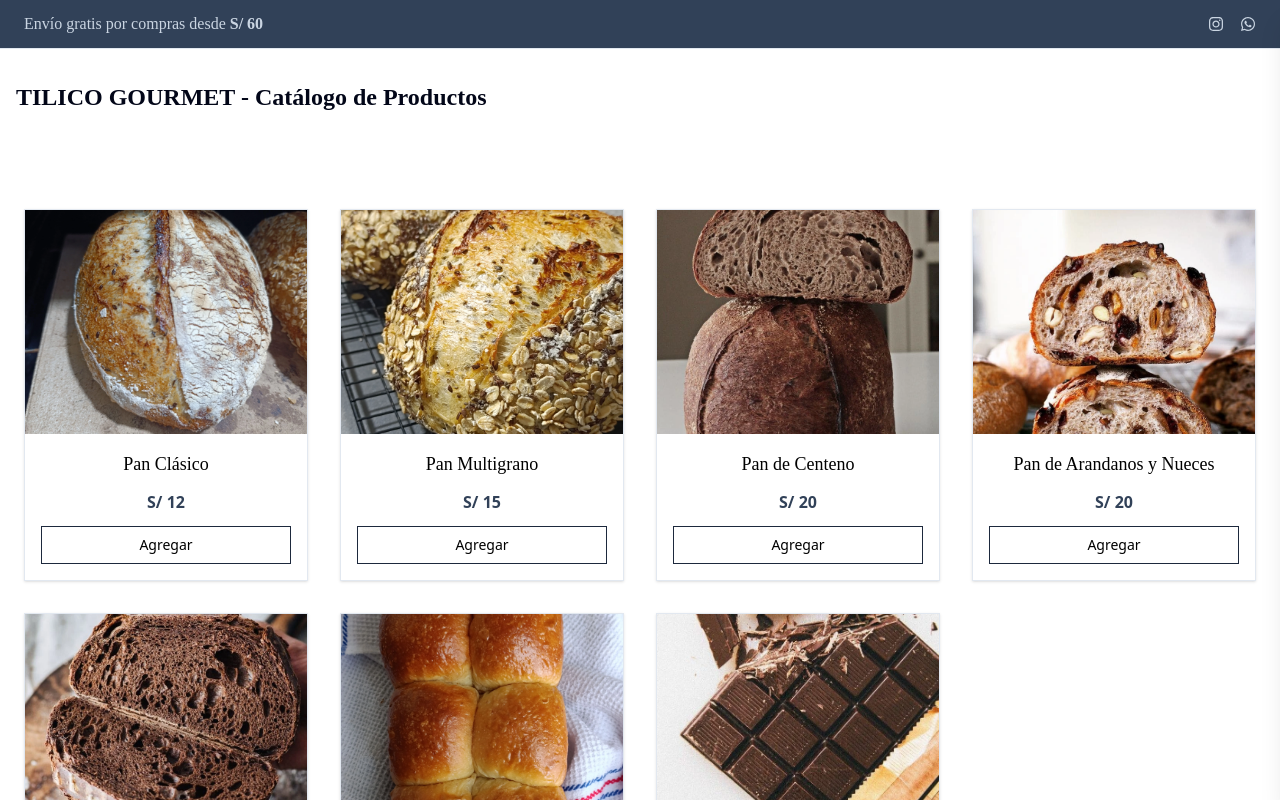
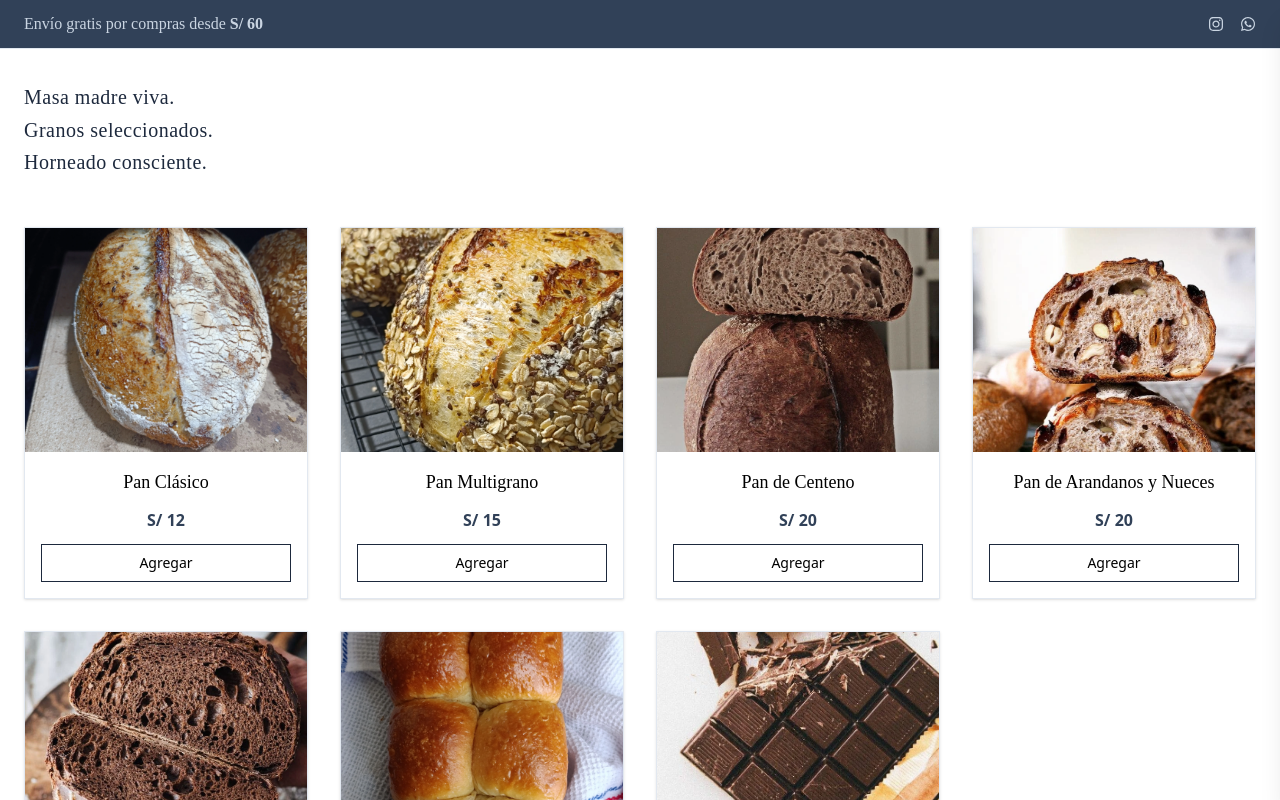
Before and after one commit to kasenciosm/tilico, a React (Vite) app: page /catalogo in a window 1280 px wide. Shown: the top 800 px of the page. Built offline with nearby package versions, Linux system fonts and the light colour scheme; a web font is replaced by a local one.

Commit message:
corrigiendo estilos en el catalogo

```diff
--- a/src/pages/Catalogo.jsx
+++ b/src/pages/Catalogo.jsx
@@ -4,12 +4,10 @@ import CatalogoHeader from "../components/CatalogoHeader";
 import products from "../utils/products";
 
 const ProductCard = ({ product }) => {
-
   const { addToCart } = useCart();
 
   return (
     <div className="border border-slate-200 shadow-sm hover:shadow-md transition">
-
       <img
         src={product.image}
         alt={product.title}
@@ -25,7 +23,8 @@ const ProductCard = ({ product }) => {
 
         <button
           className="mt-auto border border-slate-800 py-2 text-sm hover:bg-slate-800 hover:text-white transition hover:cursor-pointer"
-          onClick={() => addToCart(product)}>
+          onClick={() => addToCart(product)}
+        >
           Agregar
         </button>
       </div>
@@ -33,18 +32,20 @@ const ProductCard = ({ product }) => {
   );
 };
 
-
 const Catalogo = () => {
-
   return (
     <>
       <CatalogoHeader />
-      <div>
-        <h1 className="text-2xl font-bold text-left py-8 p-4 font-hedvig text-slate-950">
-            TILICO GOURMET - Catálogo de Productos
-        </h1>
-      </div>
-      <section className="max-w-7xl mx-auto px-6 py-16">
+      <section className="py-8 text-left">
+        <div className="max-w-2xl mx-6">
+          <p className="text-sm md:text-xl font-hedvig tracking-wide text-slate-800 leading-relaxed">
+            Masa madre viva. <br />
+            Granos seleccionados. <br />
+            Horneado consciente.
+          </p>
+        </div>
+      </section>
+      <section className="max-w-7xl mx-auto px-6 py-4">
         <div className="grid grid-cols-1 sm:grid-cols-2 lg:grid-cols-4 gap-8">
           {products.map((product) => (
             <ProductCard key={product.id} product={product} />
```
